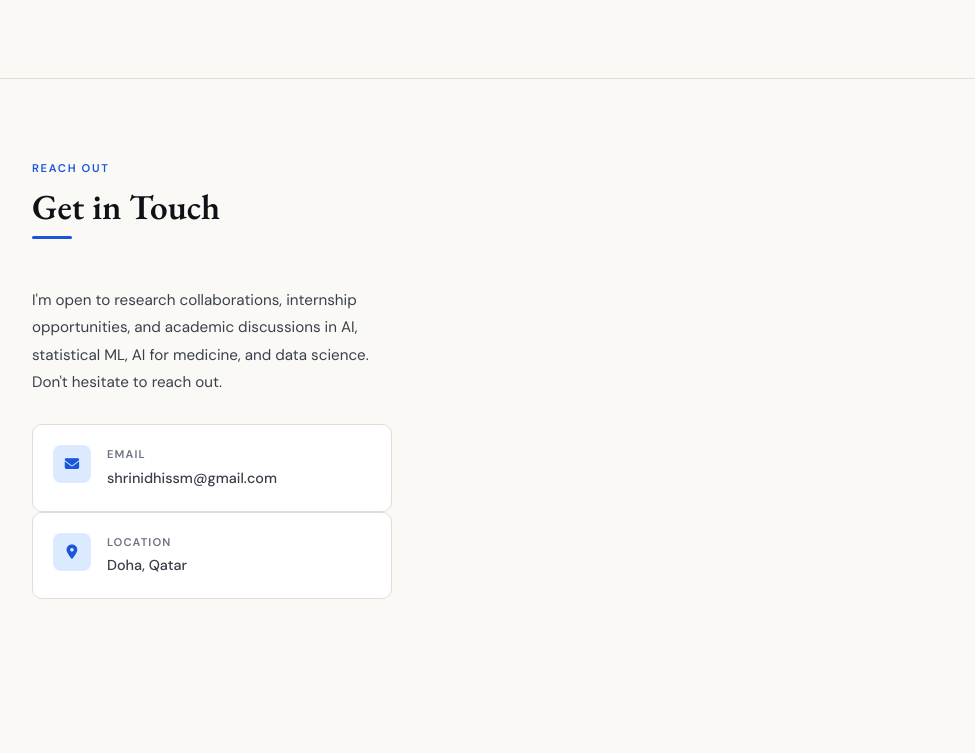
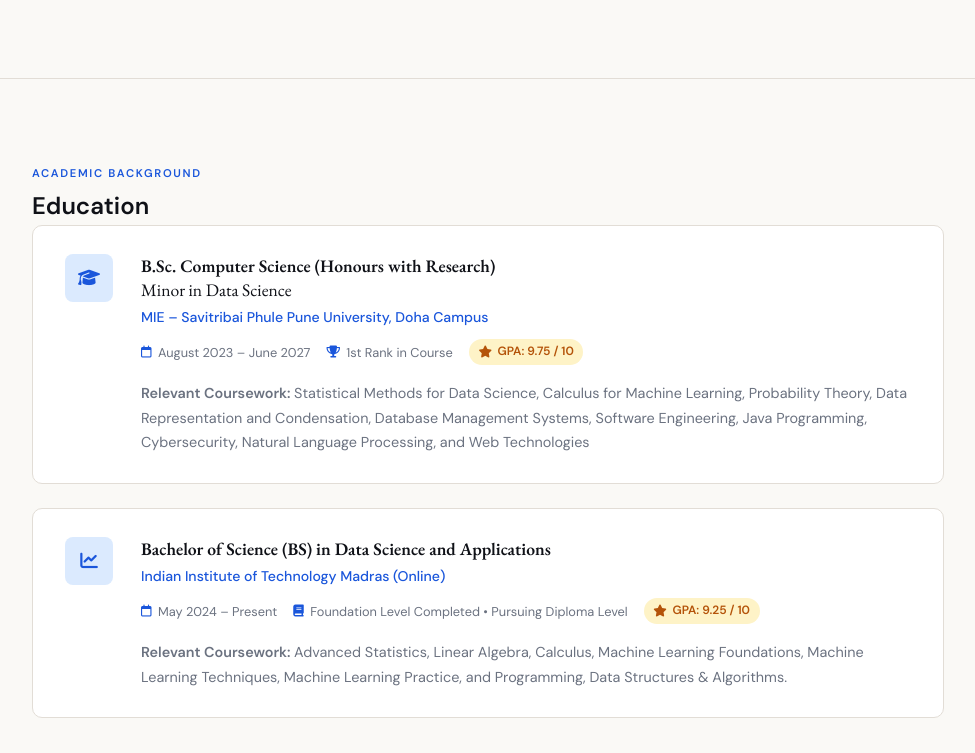
Before and after one commit to coding-pumpkin/Portfolio, a plain HTML site: page index.html in a window 1280 px wide. Shown: the part 4427-5180 px from the top of the page, without its empty margins (272-1247 px from the left). Before the commit the page ends 5106 px from the top, so only its background shows below. Drawn offline with nearby package versions, Linux system fonts and the light colour scheme.

Commit message:
Updates and Education Page

```diff
--- a/index.html
+++ b/index.html
@@ -840,7 +840,12 @@
   padding: 0.2rem 0.6rem;
   border-radius: 20px;
 }
-
+.edu-description {
+  margin-top: 1rem;
+  font-size: 0.9rem;
+  line-height: 1.7;
+  color: var(--ink-muted);
+}
 /* ── CONTACT ──────────────────────────────────────── */
 .contact-grid {
   display: grid;
@@ -1352,6 +1357,100 @@
   </div>
 </section>
 
+<section id="education" class="section">
+  <div class="section-header">
+    <span class="section-label">Academic Background</span>
+    <h2>Education</h2>
+  </div>
+
+  <div class="edu-list">
+
+    <!-- MIE -->
+    <div class="edu-item">
+      <div class="edu-icon">
+        <i class="fas fa-graduation-cap"></i>
+      </div>
+
+      <div>
+        <div class="edu-degree">
+          B.Sc. Computer Science (Honours with Research)<br>
+          <span style="font-weight:400;">Minor in Data Science</span>
+        </div>
+
+        <div class="edu-school">
+          MIE – Savitribai Phule Pune University, Doha Campus
+        </div>
+
+        <div class="edu-meta">
+          <div class="edu-meta-item">
+            <i class="far fa-calendar"></i>
+            August 2023 – June 2027
+          </div>
+
+          <div class="edu-meta-item">
+            <i class="fas fa-trophy"></i>
+            1st Rank in Course
+          </div>
+
+          <div class="edu-gpa">
+            <i class="fas fa-star"></i>
+            GPA: 9.75 / 10
+          </div>
+        </div>
+
+        <p class="edu-description">
+          <strong> Relevant Coursework: </strong> Statistical Methods for Data Science,
+          Calculus for Machine Learning, Probability Theory, Data Representation and Condensation, Database Management Systems,
+          Software Engineering, Java Programming, Cybersecurity,
+          Natural Language Processing, and Web Technologies
+        </p>
+      </div>
+    </div>
+
+    <!-- IIT Madras -->
+    <div class="edu-item">
+      <div class="edu-icon">
+        <i class="fas fa-chart-line"></i>
+      </div>
+
+      <div>
+        <div class="edu-degree">
+          Bachelor of Science (BS) in Data Science and Applications
+        </div>
+
+        <div class="edu-school">
+          Indian Institute of Technology Madras (Online)
+        </div>
+
+        <div class="edu-meta">
+          <div class="edu-meta-item">
+            <i class="far fa-calendar"></i>
+            May 2024 – Present
+          </div>
+
+          <div class="edu-meta-item">
+            <i class="fas fa-book"></i>
+            Foundation Level Completed • Pursuing Diploma Level
+          </div>
+
+          <div class="edu-gpa">
+            <i class="fas fa-star"></i>
+            GPA: 9.25 / 10
+          </div>
+        </div>
+
+        <p class="edu-description">
+          <strong> Relevant Coursework: </strong> Advanced Statistics, Linear Algebra,
+          Calculus, Machine Learning Foundations, Machine Learning
+          Techniques, Machine Learning Practice, and Programming,
+          Data Structures & Algorithms.
+        </p>
+      </div>
+    </div>
+
+  </div>
+</section>
+
 <!-- CONTACT -->
 <section id="contact">
   <div class="section-label">Reach Out</div>
```
